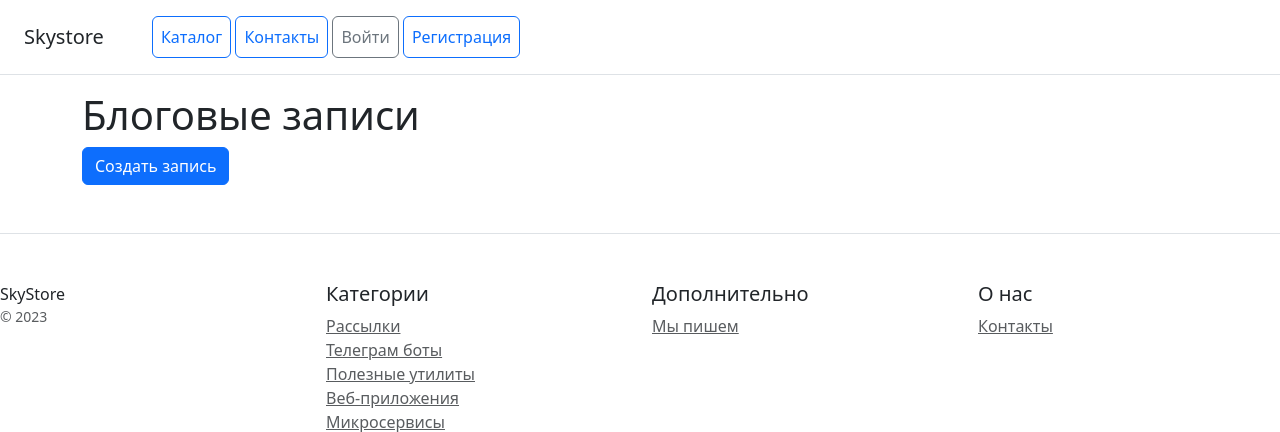
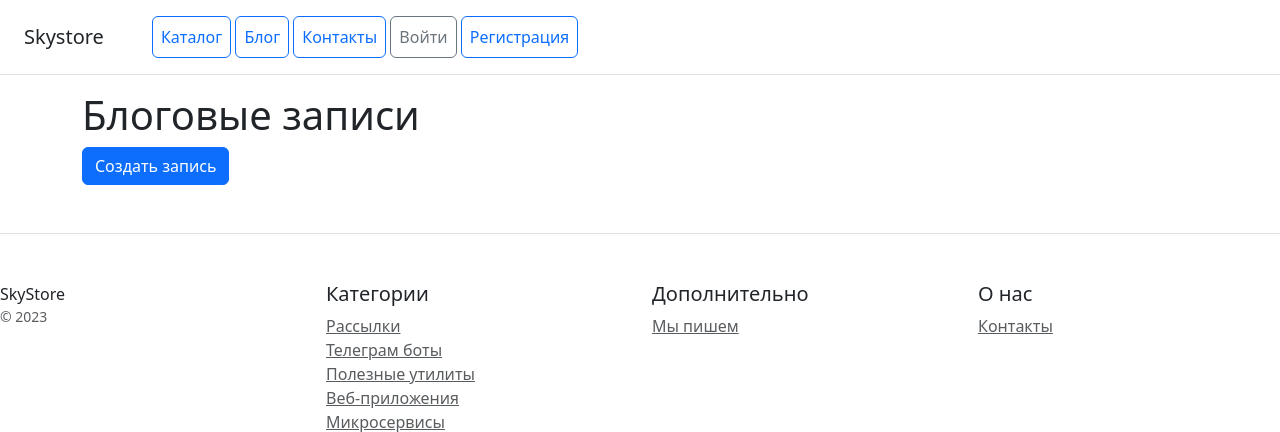
Before and after one commit to gleafy/django-shop, a Django app: page /blog/ in a window 1280 px wide. Shown: the top 432 px of that part. Run offline with Django 5.2, Linux system fonts and the light colour scheme; data that the repository does not hold is empty; the page is wider than the window, and the part outside it is not shown.

Commit message:
забыл кнопку блога добавить

```diff
--- a/catalog/templates/menu.html
+++ b/catalog/templates/menu.html
@@ -2,6 +2,7 @@
     <h5 class="my-0 mr-md-auto font-weight-normal">Skystore</h5>
     <nav class="ms-5">
         <a class="p-2 btn btn-outline-primary" href="{% url 'home' %}">Каталог</a>
+        <a class="p-2 btn btn-outline-primary" href="{% url 'blog:list' %}">Блог</a>
         <a class="p-2 btn btn-outline-primary" href="{% url 'contacts' %}">Контакты</a>
         {% if user.is_authenticated %}
             <form method="post" action="{% url 'logout' %}" class="d-inline">
```
